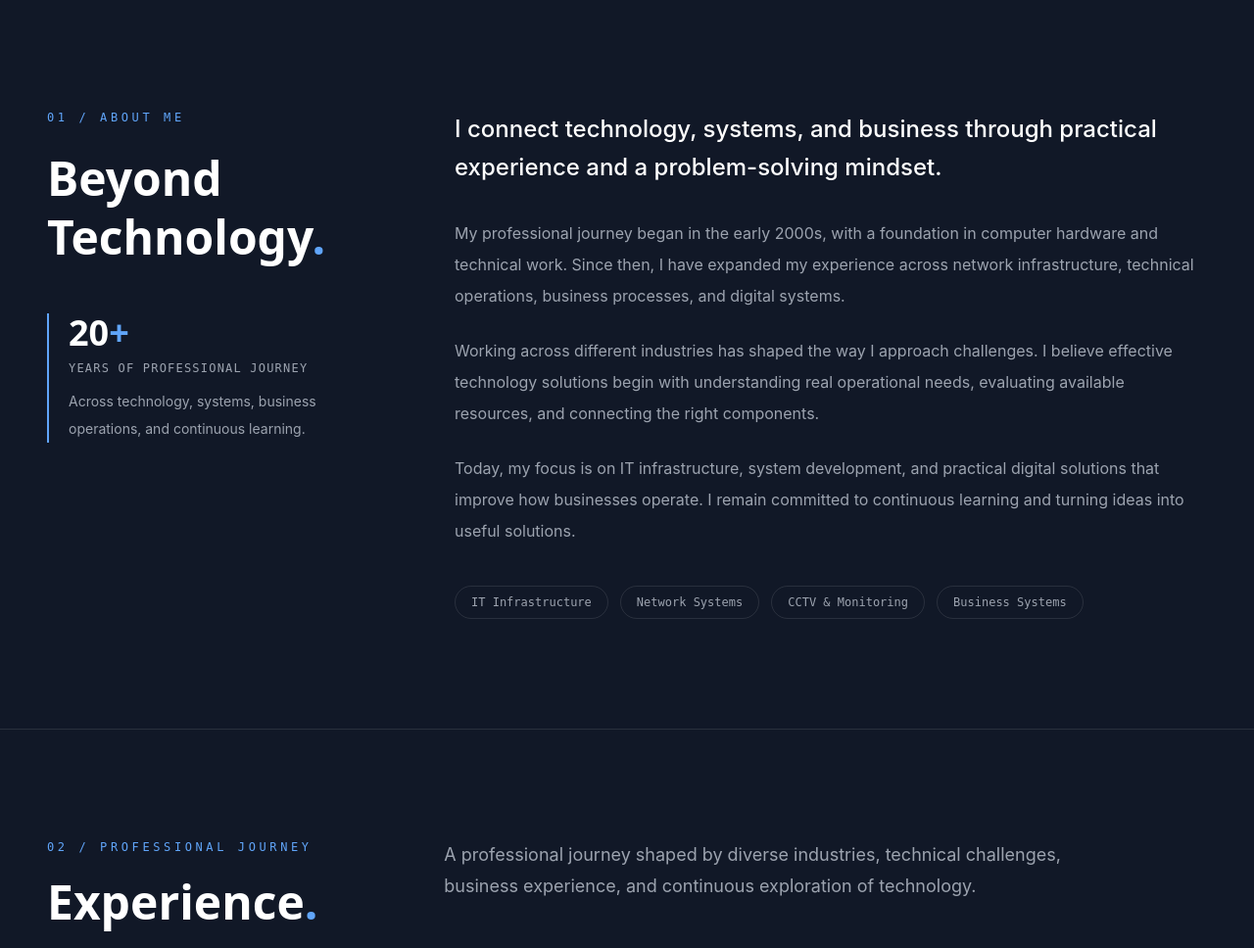
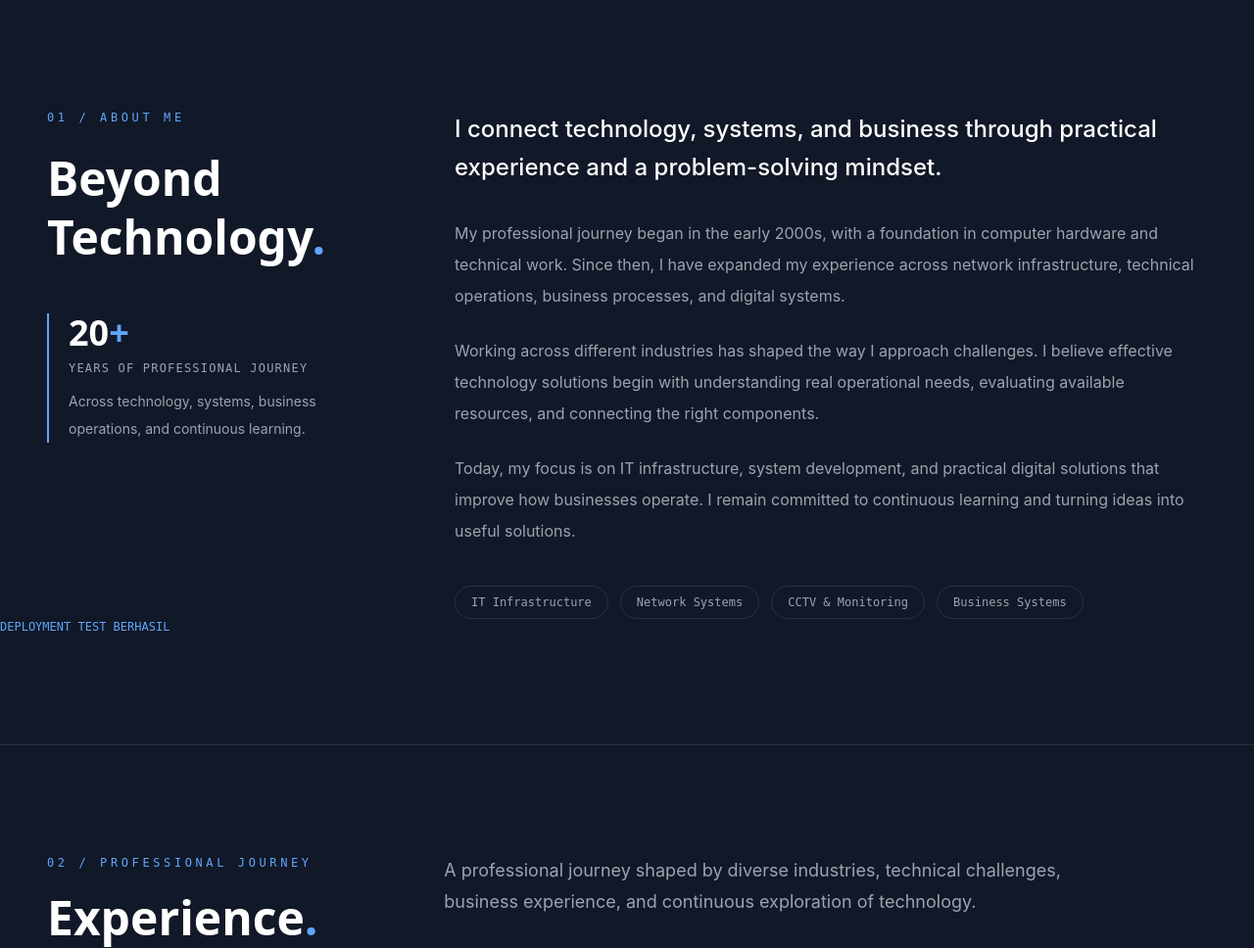
Before and after one commit to Achilles234/rikokordako-portfolio, a Laravel app: page /en in a window 1280 px wide. Shown: the part 913-1881 px from the top of the page at 98% size. Run offline with Laravel 12, Linux system fonts and the light colour scheme; style sheets or scripts are compiled from the project's sources; parts of the project's set-up code (start-up, migrations or seed data) failed here and were passed over.

Commit message:
Add visible deployment test to About section

```diff
--- a/resources/views/sections/about.blade.php
+++ b/resources/views/sections/about.blade.php
@@ -89,5 +89,7 @@
         </div>
 
     </div>
-  {{-- Deployment Test: About Section --}}
+<p class="theme-accent font-mono text-xs">
+    DEPLOYMENT TEST BERHASIL
+</p>
 </section>
```
